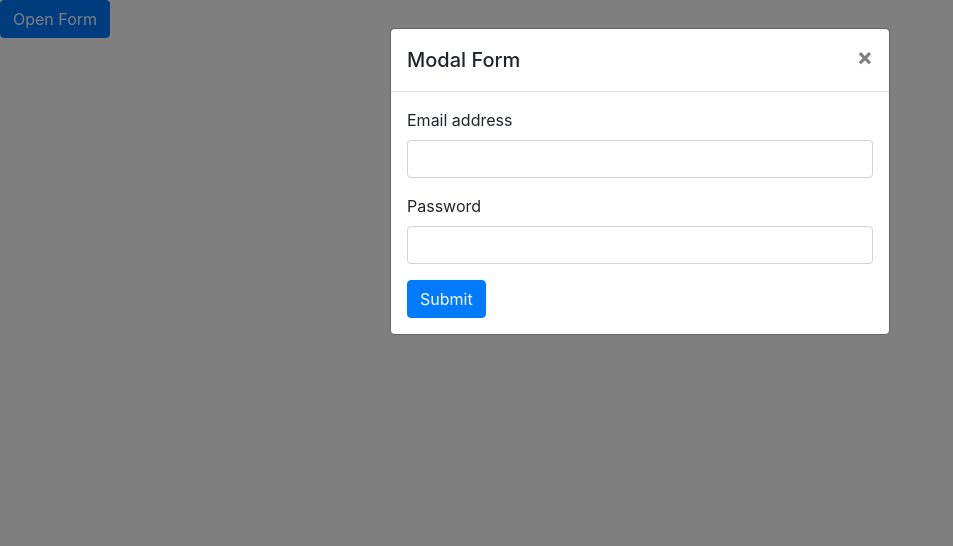
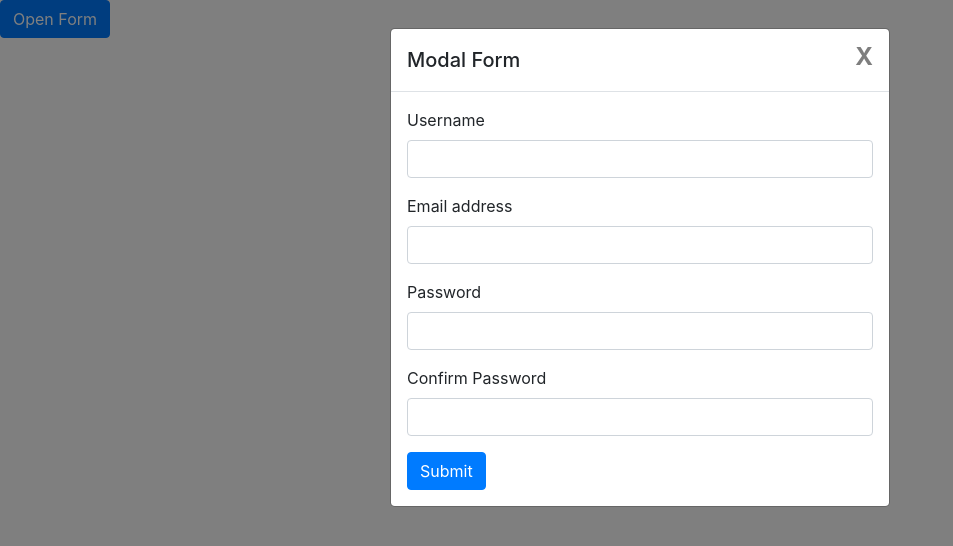
Before and after one commit to ZiadElganzory770/Bootstrap-ITI, a plain HTML site: page Lab2/task2/index.html in a window 1280 px wide. Both pictures are taken after a click on the button "Open Form". Shown: the whole page, without its empty margins (0-953 px from the left). Drawn offline with nearby package versions, Linux system fonts and the light colour scheme.

Commit message:
Lab2 Task2

```diff
--- a/Lab2/task2/index.html
+++ b/Lab2/task2/index.html
@@ -37,27 +37,26 @@
               data-dismiss="modal"
               aria-label="Close"
             >
-              <span aria-hidden="true">&times;</span>
+              <span aria-hidden="true">X</span>
             </button>
           </div>
           <div class="modal-body">
             <form>
               <div class="form-group">
-                <label for="exampleInputEmail1">Email address</label>
-                <input
-                  type="email"
-                  class="form-control"
-                  id="exampleInputEmail1"
-                  aria-describedby="emailHelp"
-                />
+                <label for="Username">Username</label>
+                <input type="text" class="form-control" id="Username" />
               </div>
               <div class="form-group">
-                <label for="exampleInputPassword1">Password</label>
-                <input
-                  type="password"
-                  class="form-control"
-                  id="exampleInputPassword1"
-                />
+                <label for="Email">Email address</label>
+                <input type="email" class="form-control" id="Email" />
+              </div>
+              <div class="form-group">
+                <label for="Password">Password</label>
+                <input type="password" class="form-control" id="Password" />
+              </div>
+              <div class="form-group">
+                <label for="Password1">Confirm Password</label>
+                <input type="password" class="form-control" id="Password1" />
               </div>
               <button type="submit" class="btn btn-primary">Submit</button>
             </form>
```
